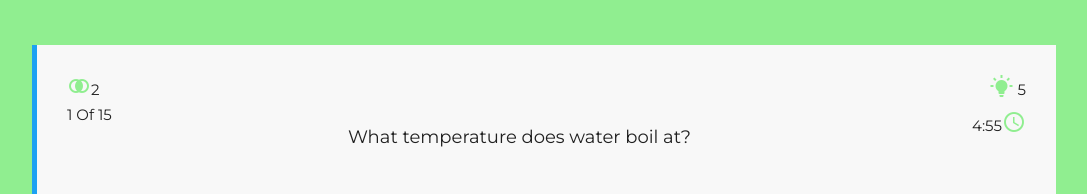
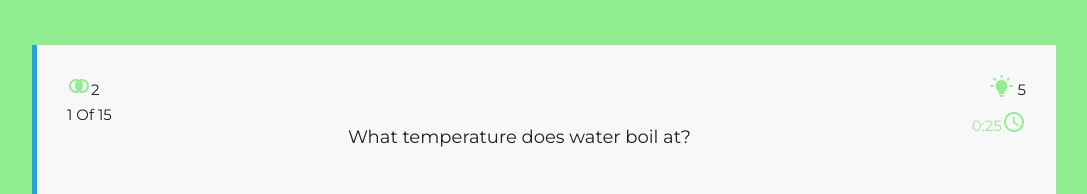
Before and after one commit to Sambalicious/reactQuizApp, a React (Create React App) app: page /play/quiz in a window 1280 px wide. Shown: the top 194 px of the page, without its empty margins (96-1183 px from the left). Built offline with nearby package versions, Linux system fonts and the light colour scheme.

Commit message:
added timer dynamically

```diff
--- a/package.json
+++ b/package.json
@@ -14,7 +14,8 @@
     "react-dom": "^16.13.0",
     "react-helmet": "^5.2.1",
     "react-router-dom": "^5.1.2",
-    "react-scripts": "3.4.0"
+    "react-scripts": "3.4.0",
+    "yarn": "^1.22.0"
   },
   "scripts": {
     "start": "react-scripts start",
--- a/src/components/Instructions.jsx
+++ b/src/components/Instructions.jsx
@@ -58,7 +58,7 @@ const Instructions = () => {
                     <span className="right"><Link to="/play/quiz">Proceed to Questions</Link></span>
                     </div>
 
-                    <span className="mdi mdi-copywrite">developed by Samuel Ayegbusi</span>
+                    <span className="mdi-copywrite">developed by Samuel Ayegbusi</span>
         </div>
         </Fragment>
      );
--- a/src/components/quiz/Play.jsx
+++ b/src/components/quiz/Play.jsx
@@ -6,6 +6,7 @@ import isEmpty from '../../is-empty';
 import correctSound from '../../assets/audio/correct-answer.mp3';
 import wrongSound from '../../assets/audio/wrong-answer.mp3';
 import buttonSound from '../../assets/audio/button-sound.mp3';
+import classnames from 'classnames';
 
 
 class Play extends Component {
@@ -238,7 +239,7 @@ class Play extends Component {
         }
     };
     startTimer = () => {
-        const countDownTime = Date.now() + 300000;
+        const countDownTime = Date.now() + 30000;
         this.interval =setInterval(() => {
                 const now = new Date();
                 const distance = countDownTime - now;
@@ -263,7 +264,7 @@ class Play extends Component {
                 else{
                     this.setState({
                         time: {
-                            minutes,seconds
+                            minutes,seconds, distance
                         }
                     })
                 }
@@ -318,8 +319,12 @@ class Play extends Component {
                         <p><span onClick={this.handleHints} className="mdi mdi-lightbulb-on mdi-24px lifeline-icon"></span> {this.state.hints} <span  className="lifeline"></span></p>
                     </div>
                         <div className="timer-container">
-                            <p><span className="left">{this.state.currentQuestionIndex + 1} Of {this.state.questions.length}</span>
-                         <span className="right">{time.minutes}:{time.seconds}
+                            <p>
+                                <span className="left">  {this.state.currentQuestionIndex + 1} Of {this.state.questions.length}</span>
+                         <span className={classnames('right valid', {
+                             'warning': time.distance <= 12000,
+                             'invalid': time.distance <= 9000
+                         })}>{time.minutes}:{time.seconds}
                         <span className="mdi mdi-clock-outline mdi-24px clock"> </span></span>
                             </p>
                         </div>
--- a/src/styles/base/_base.scss
+++ b/src/styles/base/_base.scss
@@ -26,3 +26,16 @@ body{
     background-color: #ccc !important;
     opacity: 0.9;
 }
+
+.valid{
+    color:lightgreen !important;
+
+}
+
+.warning{
+    color:orange !important;
+}
+
+.invalid{
+    color:#ea4355 !important;
+}
```
Also changed, not shown: 1 other file (tests, documents, lock files or other folders).
